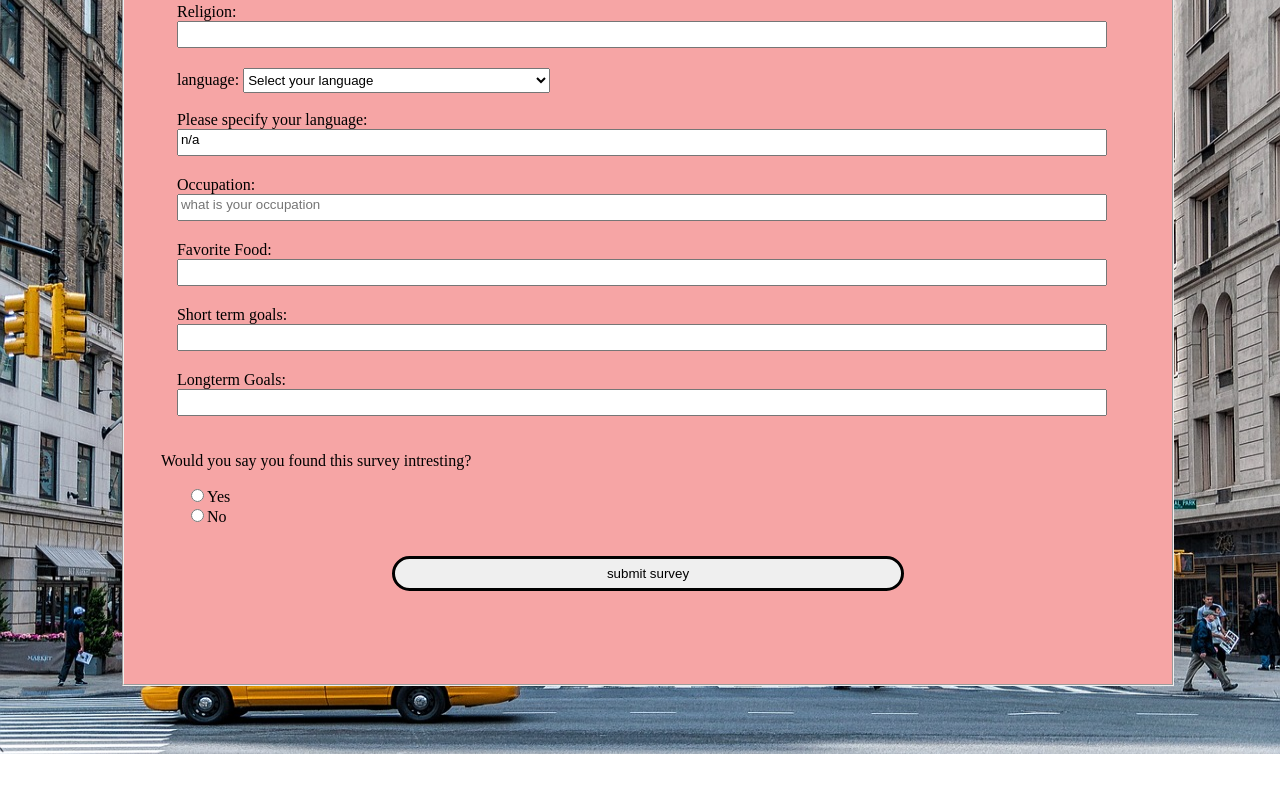
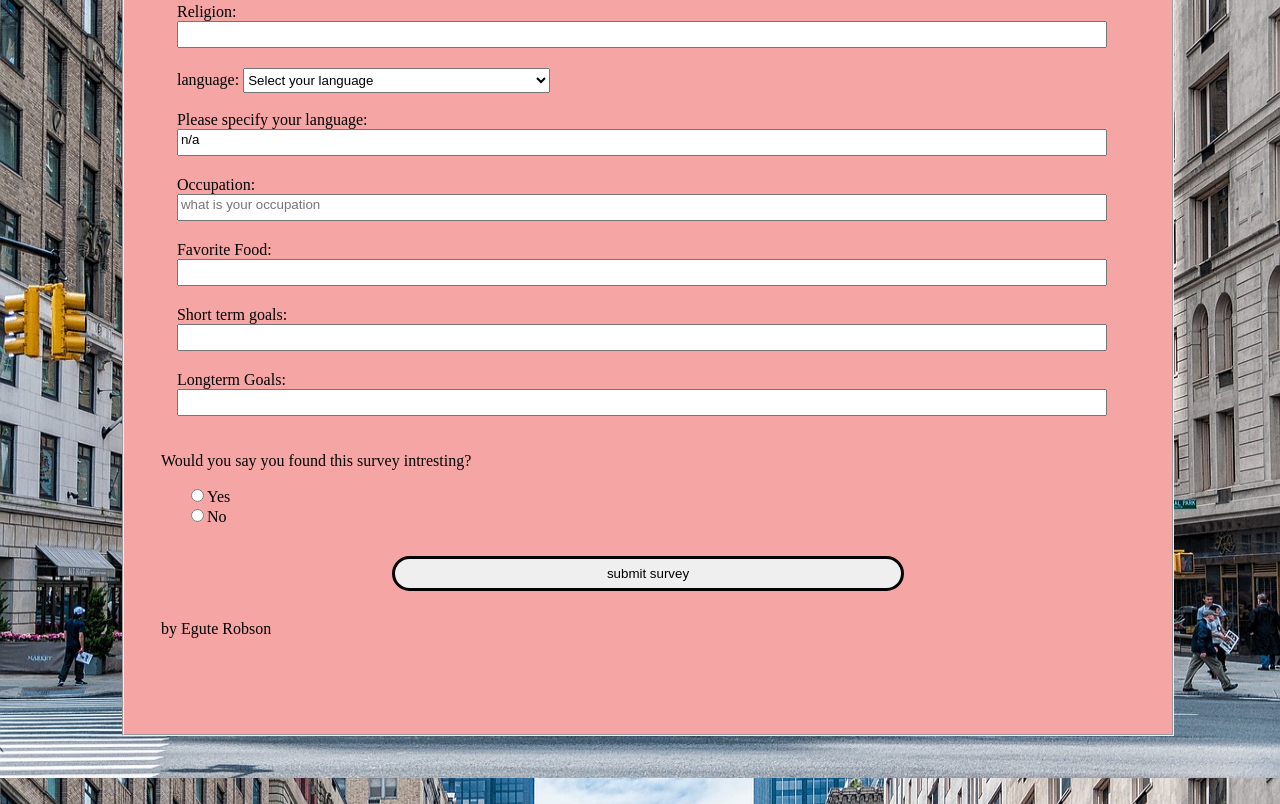
Before and after one commit to RobsonEgute/demographic_survey_form, a website: page public/app.html in a window 1280 px wide. Shown: the part 822-1626 px from the top of the page. Before the commit the page ends 1576 px from the top, so only its background shows below. Drawn offline with Linux system fonts and the light colour scheme.

Commit message:
feat:/ added name signature

```diff
--- a/public/app.html
+++ b/public/app.html
@@ -129,6 +129,7 @@
                 <div class="submit-container">
                     <input type="submit" value="submit survey" class="submit-button" id="submit"/>
                 </div>
+                <centre><p>by Egute Robson</p></centre>
         </form>
     </fieldset>
     </div>
```
